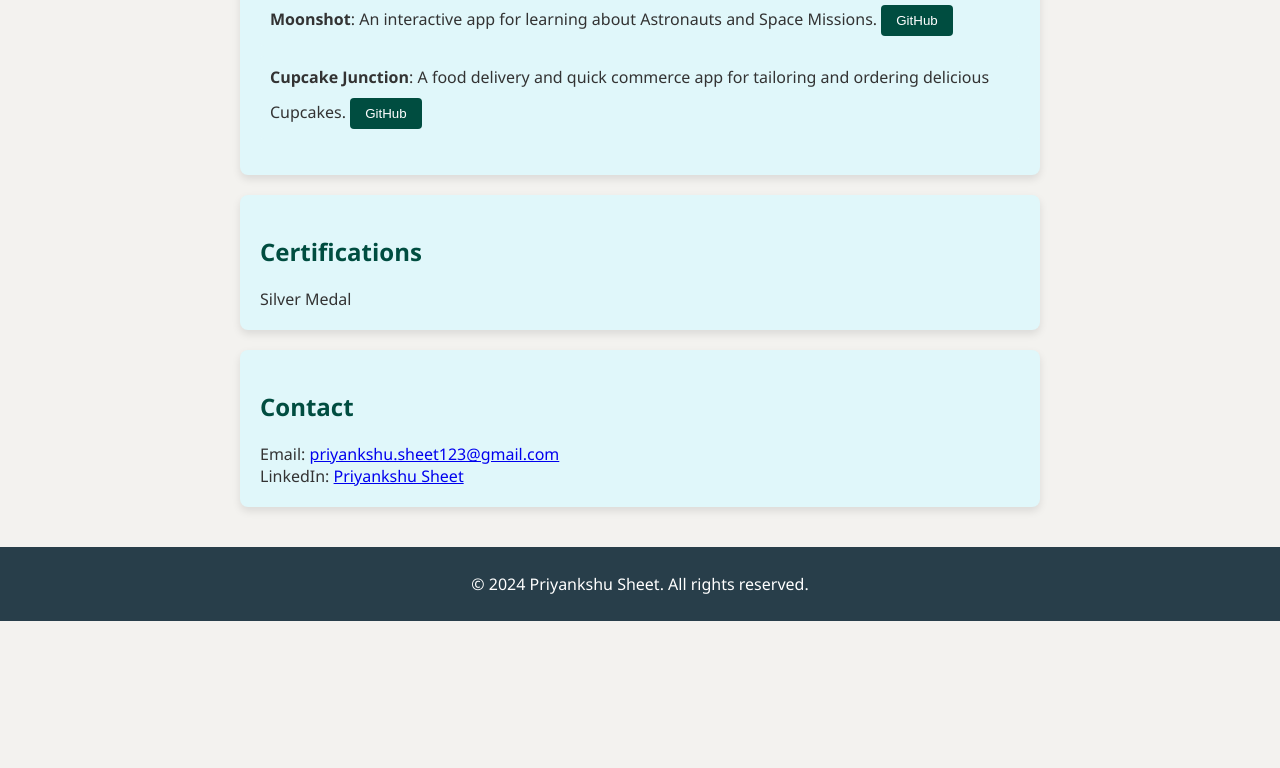
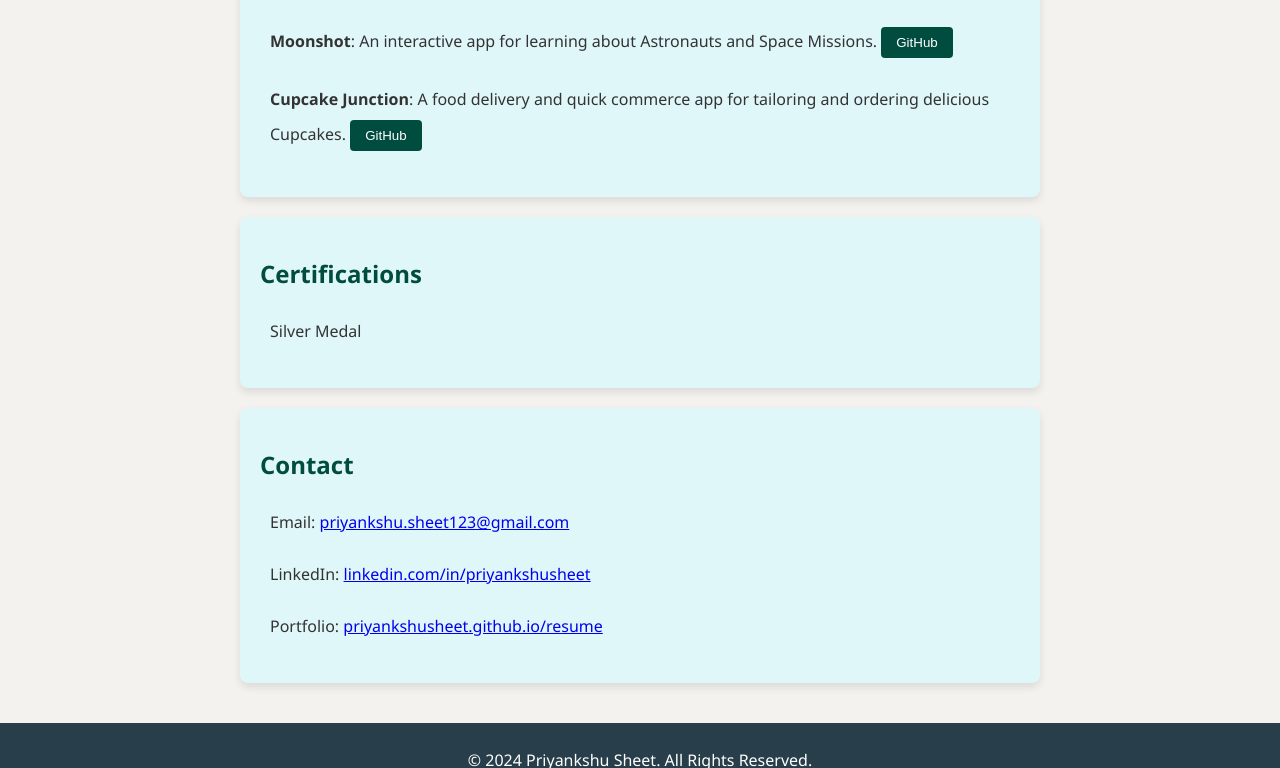
Before and after one commit to priyankshusheet/resume, a plain HTML site: page index.html in a window 1280 px wide. Shown: the part 2032-2800 px from the top of the page. Before the commit the page ends 2653 px from the top, so only its background shows below. Drawn offline with Linux system fonts and the light colour scheme.

Commit message:
Update index.html

```diff
--- a/index.html
+++ b/index.html
@@ -35,9 +35,14 @@
 
         <section id="education" class="blue-tint">
             <h2>Education</h2>
-            <p><strong>Madhav Institute of Technology and Science, Gwalior</strong><br>Bachelor of Technology (BTech) in Electronics and Communications Engineering<br>September 2023 - September 2027</p>
-            <br> </br>
-            <p><strong>St. Joseph's Convent Sr. Sec. School, Ranjhi</strong><br>Matriculation and Intermediate in Mathematics and Science<br>2008 - 2022</p>
+            <ul>
+                <li>
+                    <strong>Madhav Institute of Technology and Science, Gwalior</strong><br>Bachelor of Technology (BTech) in Electronics and Communications Engineering<br>September 2023 - September 2027
+                </li>
+                <li>
+                    <strong>St. Joseph's Convent Sr. Sec. School, Ranjhi</strong><br>Matriculation and Intermediate in Mathematics and Science<br>2008 - 2022
+                </li>
+            </ul>
         </section>
 
         <section id="skills" class="blue-tint">
@@ -91,18 +96,23 @@
 
         <section id="certifications" class="blue-tint">
             <h2>Certifications</h2>
-            <p>Silver Medal</p>
+            <ul>
+                <li>Silver Medal</li>
+            </ul>
         </section>
 
         <section id="contact" class="blue-tint">
             <h2>Contact</h2>
-            <p>Email: <a href="mailto:priyankshu.sheet123@gmail.com">priyankshu.sheet123@gmail.com</a></p>
-            <p>LinkedIn: <a href="https://www.linkedin.com/in/priyankshusheet" target="_blank">Priyankshu Sheet</a></p>
+            <ul>
+                <li>Email: <a href="mailto:priyankshu.sheet123@gmail.com">priyankshu.sheet123@gmail.com</a></li>
+                <li>LinkedIn: <a href="https://www.linkedin.com/in/priyankshusheet">linkedin.com/in/priyankshusheet</a></li>
+                <li>Portfolio: <a href="https://priyankshusheet.github.io/resume">priyankshusheet.github.io/resume</a></li>
+            </ul>
         </section>
     </main>
 
     <footer>
-        <p>&copy; 2024 Priyankshu Sheet. All rights reserved.</p>
+        <p>&copy; 2024 Priyankshu Sheet. All Rights Reserved.</p>
     </footer>
 </body>
 </html>
```
